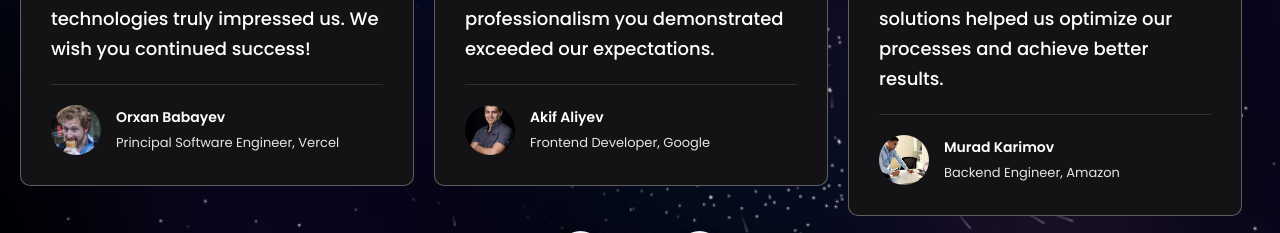
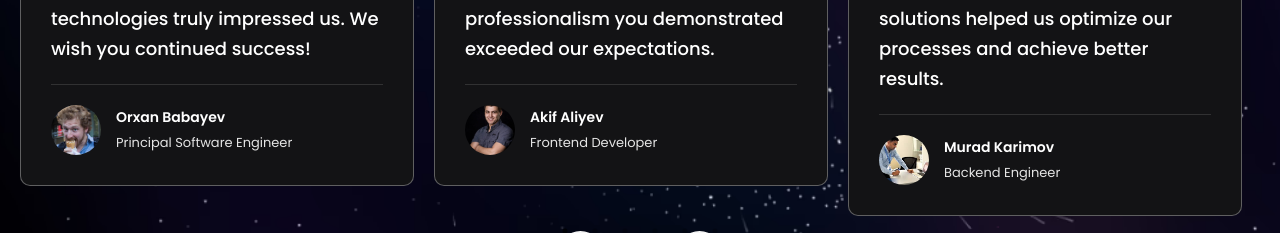
Before and after one commit to EsmerQuliyeva/novation-blog-, a React (Create React App) app: page / in a window 1280 px wide. Shown: the part 1180-1413 px from the top of the page. Built offline with nearby package versions, Linux system fonts and the light colour scheme.

Commit message:
Refactor NewsSlider component and update reviews

```diff
--- a/src/Components/NewsSlider/NewsSlider.jsx
+++ b/src/Components/NewsSlider/NewsSlider.jsx
@@ -35,37 +35,37 @@ const reviews = [
   {
     text: "Your company’s innovative approach and use of modern technologies truly impressed us. We wish you continued success!",
     name: "Orxan Babayev",
-    position: "Principal Software Engineer, Vercel",
+    position: "Principal Software Engineer",
     image: author1,
   },
   {
     text: "Working with your team has been a fantastic experience. The professionalism you demonstrated exceeded our expectations.",
     name: "Akif Aliyev",
-    position: "Frontend Developer, Google",
+    position: "Frontend Developer",
     image: author2,
   },
   {
     text: "The quality of service and attention to detail were outstanding. Your solutions helped us optimize our processes and achieve better results.",
     name: "Murad Karimov",
-    position: "Backend Engineer, Amazon",
+    position: "Backend Engineer",
     image: author3,
   },
   {
     text: "We truly appreciate your dedication and commitment to delivering excellence. The results positively impacted our business growth.",
     name: "Nigar Mammadova",
-    position: "UI/UX Designer, Meta",
+    position: "UI/UX Designer",
     image: author4,
   },
   {
     text: "Your forward-thinking mindset and creative problem-solving skills set you apart. The collaboration was smooth and productive.",
     name: "Gunay Huseynova",
-    position: "Software Architect, Netflix",
+    position: "Software Architect",
     image: author5,
   },
   {
     text: "From start to finish, the entire process was handled with professionalism and care. Highly recommended!",
     name: "Kenan Ibrahimov",
-    position: "Product Manager, Apple",
+    position: "Product Manager",
     image: author6,
   },
 ];
```
